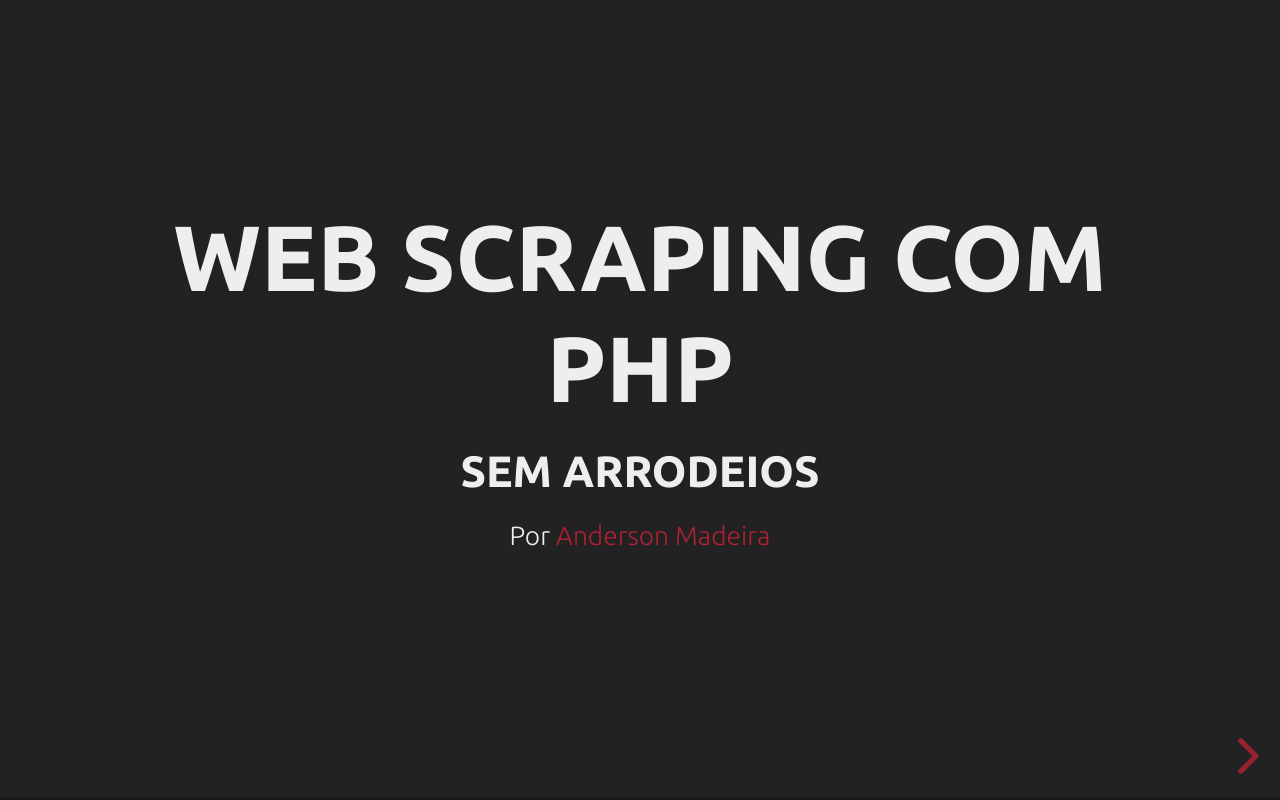
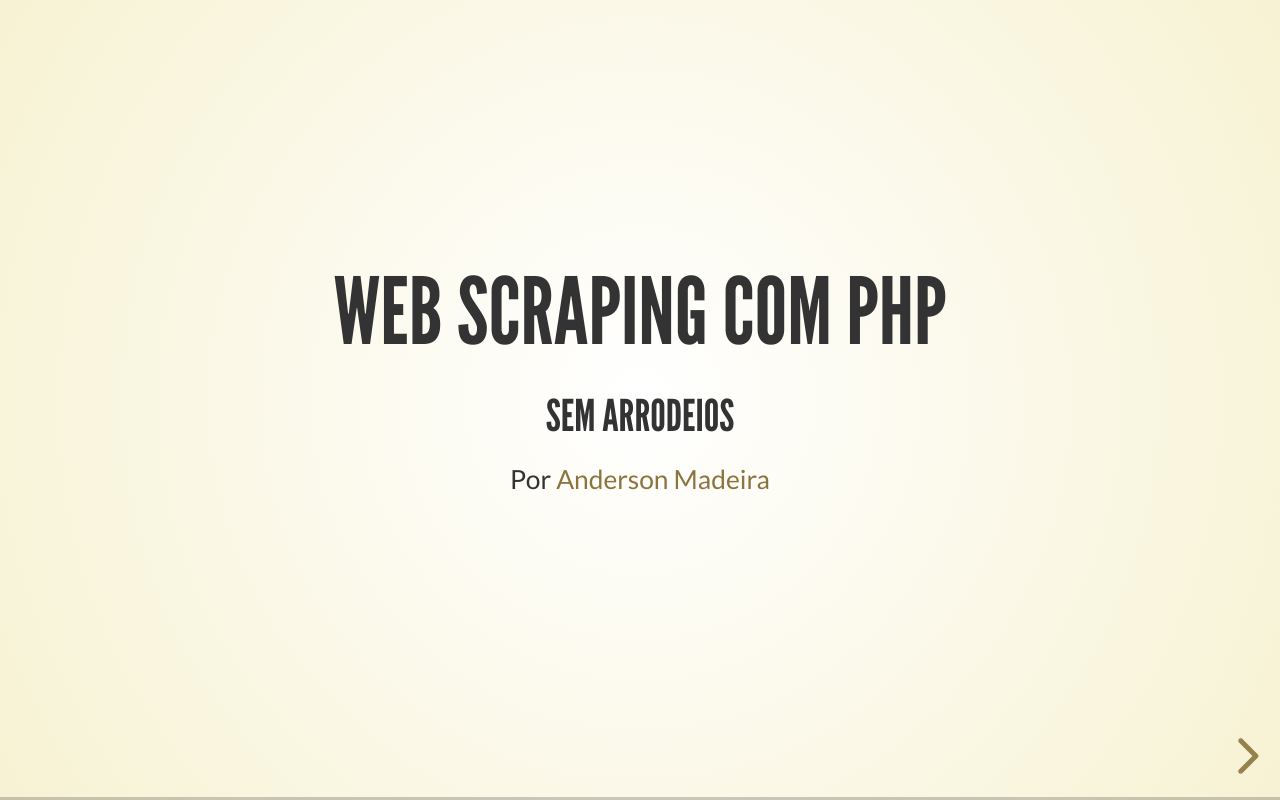
Before and after one commit to andersonmadeira/php-web-scraping-talk, a plain HTML site: page index.html in a window 1280 px wide. Drawn offline with Linux system fonts and the light colour scheme.

Commit message:
Tema claro melhor para apresentação

```diff
--- a/index.html
+++ b/index.html
@@ -9,7 +9,7 @@
 
 	<link rel="stylesheet" href="css/reset.css">
 	<link rel="stylesheet" href="css/reveal.css">
-	<link rel="stylesheet" href="css/theme/blood.css">
+	<link rel="stylesheet" href="css/theme/beige.css">
 
 	<!-- Theme used for syntax highlighting of code -->
 	<link rel="stylesheet" href="lib/css/monokai.css">
```
